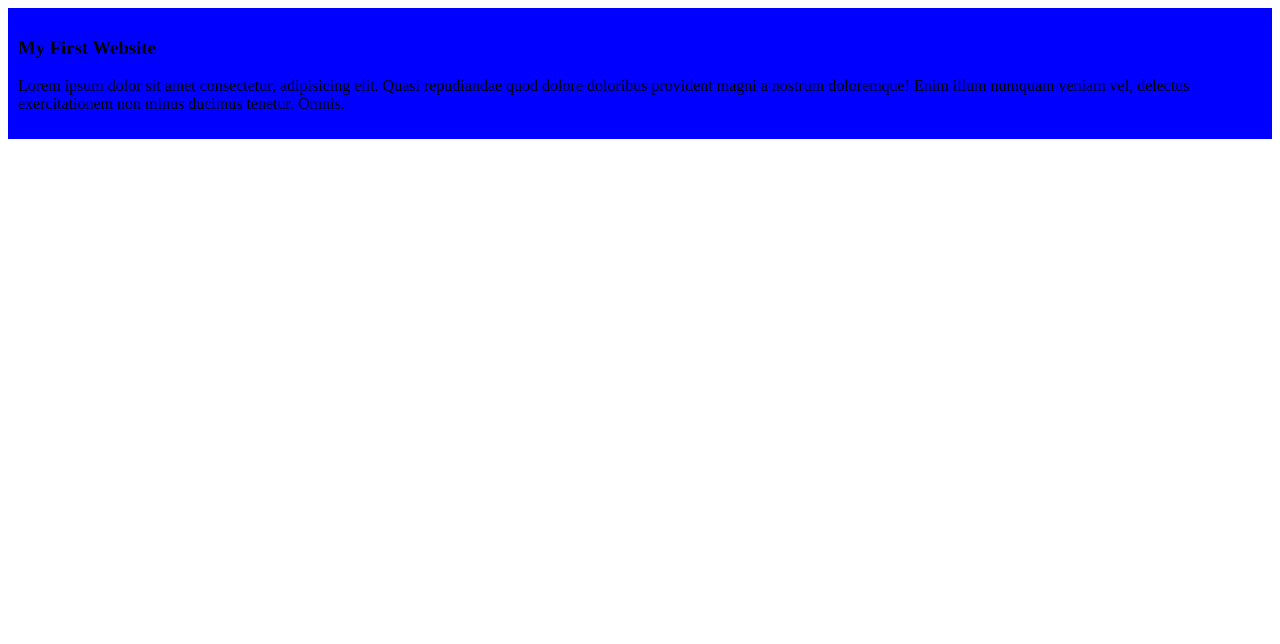
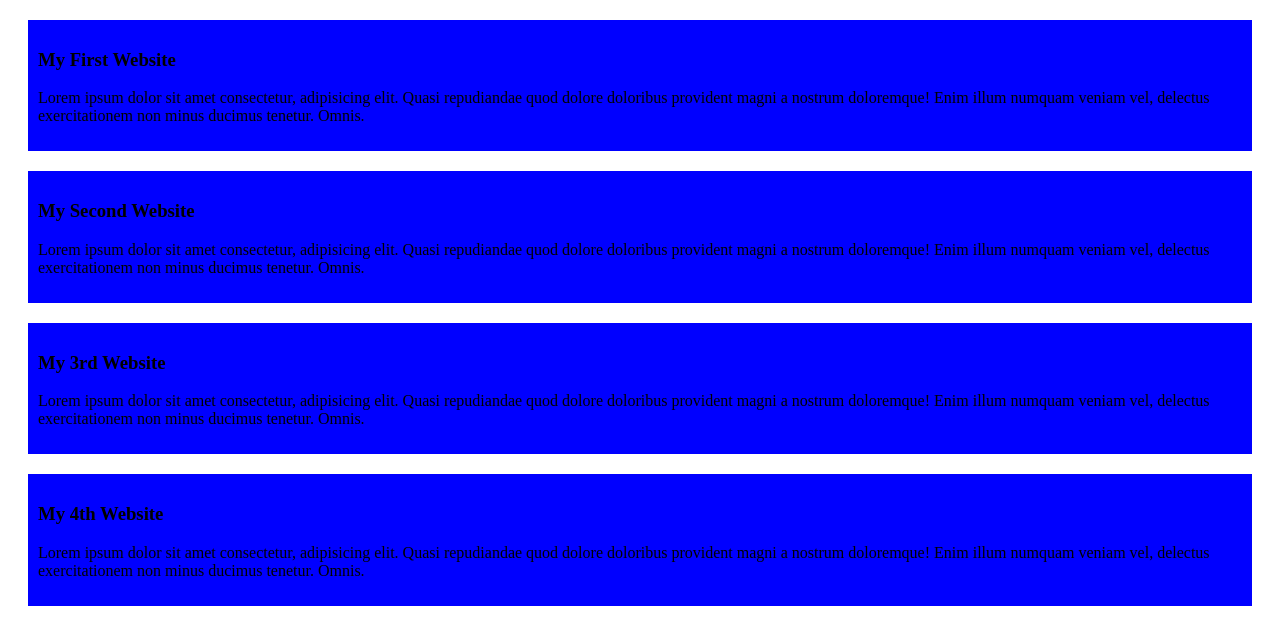
Before and after one commit to ABAraf59/My-second-git-try, a plain HTML site: page index.html in a window 1280 px wide. Drawn offline with Linux system fonts and the light colour scheme.

Commit message:
added extra

```diff
--- a/index.html
+++ b/index.html
@@ -11,6 +11,18 @@
         <h3>My First Website</h3>
         <p>Lorem ipsum dolor sit amet consectetur, adipisicing elit. Quasi repudiandae quod dolore doloribus provident magni a nostrum doloremque! Enim illum numquam veniam vel, delectus exercitationem non minus ducimus tenetur. Omnis.</p>
     </div>
+    <div>
+        <h3>My Second Website</h3>
+        <p>Lorem ipsum dolor sit amet consectetur, adipisicing elit. Quasi repudiandae quod dolore doloribus provident magni a nostrum doloremque! Enim illum numquam veniam vel, delectus exercitationem non minus ducimus tenetur. Omnis.</p>
+    </div>
+    <div>
+        <h3>My 3rd Website</h3>
+        <p>Lorem ipsum dolor sit amet consectetur, adipisicing elit. Quasi repudiandae quod dolore doloribus provident magni a nostrum doloremque! Enim illum numquam veniam vel, delectus exercitationem non minus ducimus tenetur. Omnis.</p>
+    </div>
+    <div>
+        <h3>My 4th Website</h3>
+        <p>Lorem ipsum dolor sit amet consectetur, adipisicing elit. Quasi repudiandae quod dolore doloribus provident magni a nostrum doloremque! Enim illum numquam veniam vel, delectus exercitationem non minus ducimus tenetur. Omnis.</p>
+    </div>
 
 </body>
 </html>
--- a/styles/blog.css
+++ b/styles/blog.css
@@ -1,4 +1,5 @@
 div{
     background-color: blue;
     padding: 10px;
+    margin: 20px;
 }
```
